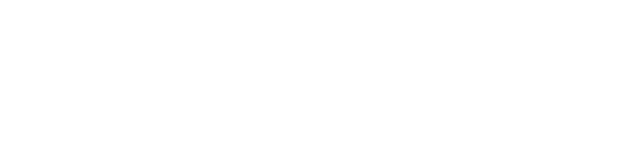
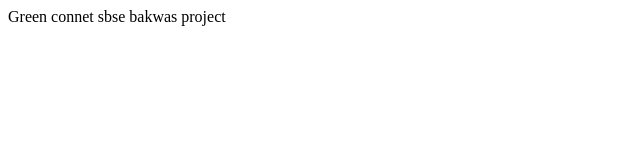
Before and after one commit to vishantrai/GreenConnect, a plain HTML site: page index.html in a window 1280 px wide. Shown: the whole page, without its empty margins (0-640 px from the left). Drawn offline with Linux system fonts and the light colour scheme.

Commit message:
true words

```diff
--- a/index.html
+++ b/index.html
@@ -6,6 +6,6 @@
     <title>Document</title>
 </head>
 <body>
-
+    <div> Green connet sbse bakwas project</div>
 </body>
 </html>
```
